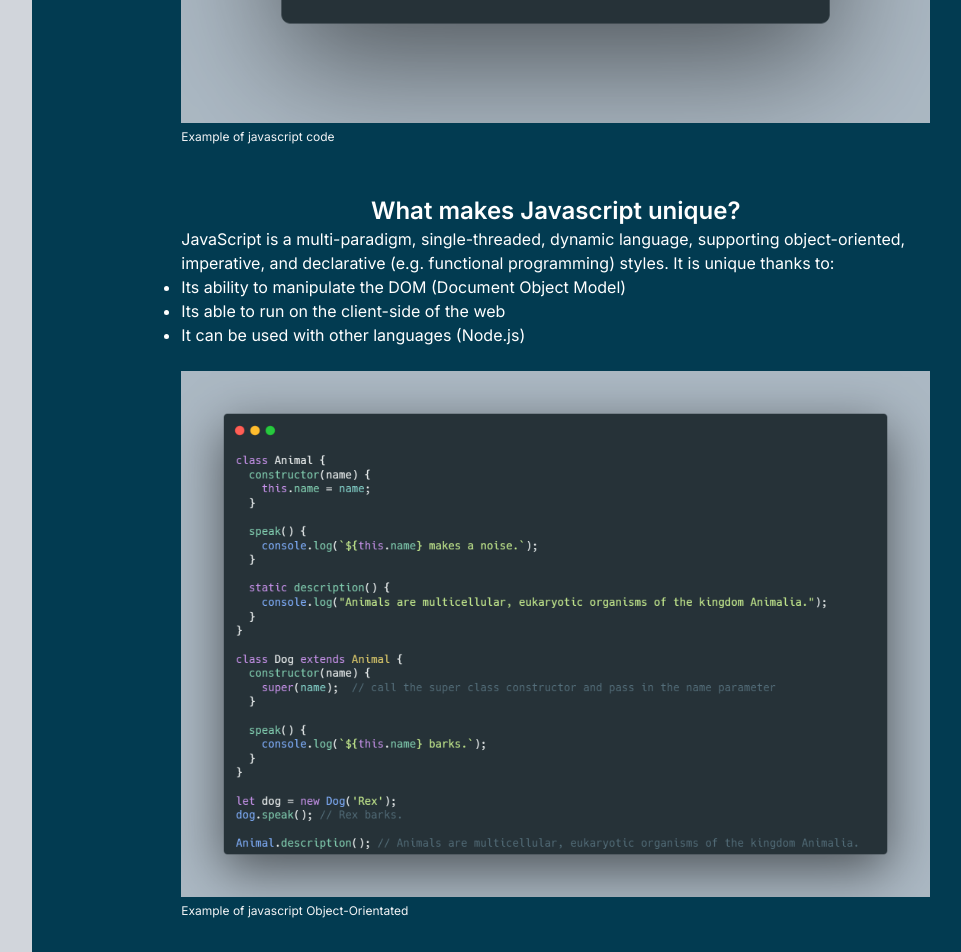
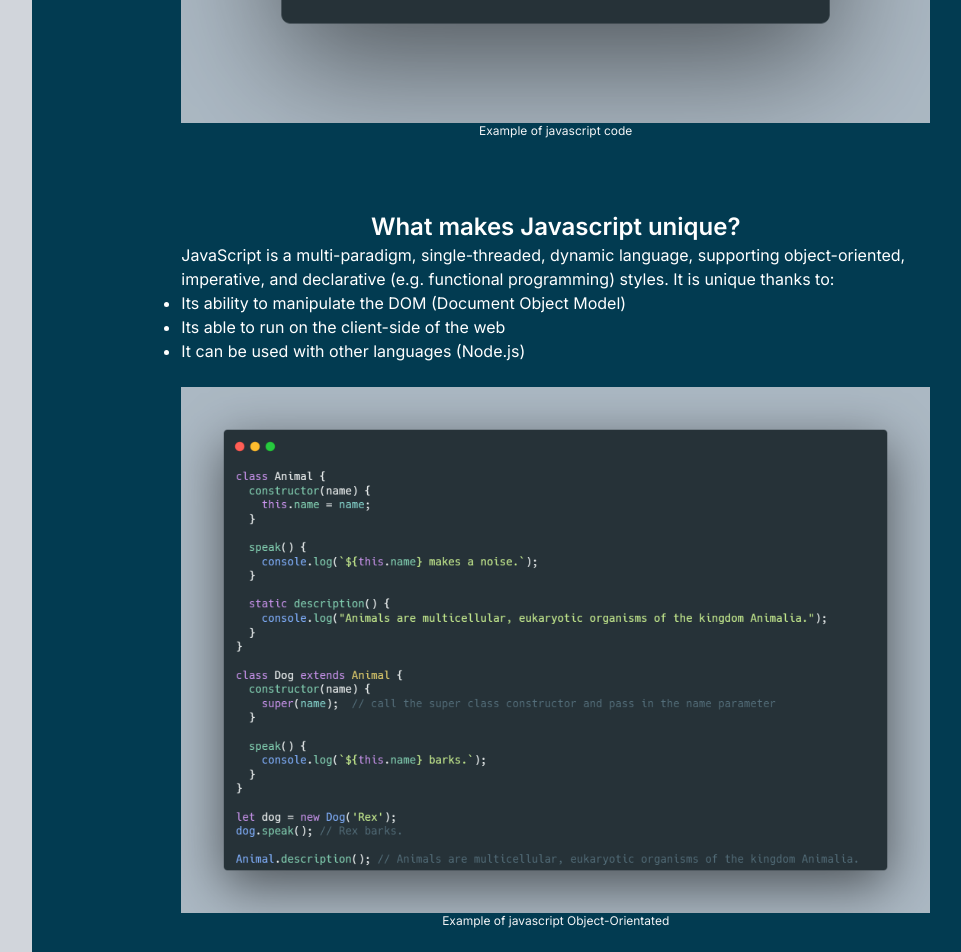
Before and after one commit to NetSpud/college, a Next.js app: page /lessons/1 in a window 1280 px wide. Shown: the part 780-1732 px from the top of the page, without its empty margins (201-1162 px from the left). Built offline with nearby package versions, Linux system fonts and the light colour scheme.

Commit message:
center text under images

```diff
--- a/src/app/lessons/single-pages/l1.tsx
+++ b/src/app/lessons/single-pages/l1.tsx
@@ -40,7 +40,7 @@ function Lesson1() {
           <div className="flex justify-center">
             <img src="/lesson-media/example-js.png" alt="Example piece of javascript" />
           </div>
-          <small className="text-xs text-center text-gray-100">Example of javascript code</small>
+          <small className="text-xs text-center text-gray-100 mx-auto block">Example of javascript code</small>
           <br />
           <br />
           <br />
@@ -57,7 +57,7 @@ function Lesson1() {
           <div className="flex justify-center">
             <img src="/lesson-media/example-oop.png" alt="Example of object-orientated Javascript" />
           </div>
-          <small className="text-xs text-center text-gray-100">Example of javascript Object-Orientated</small>
+          <small className="text-xs text-center text-gray-100 mx-auto block">Example of javascript Object-Orientated</small>
 
           <br />
           <br />
```
